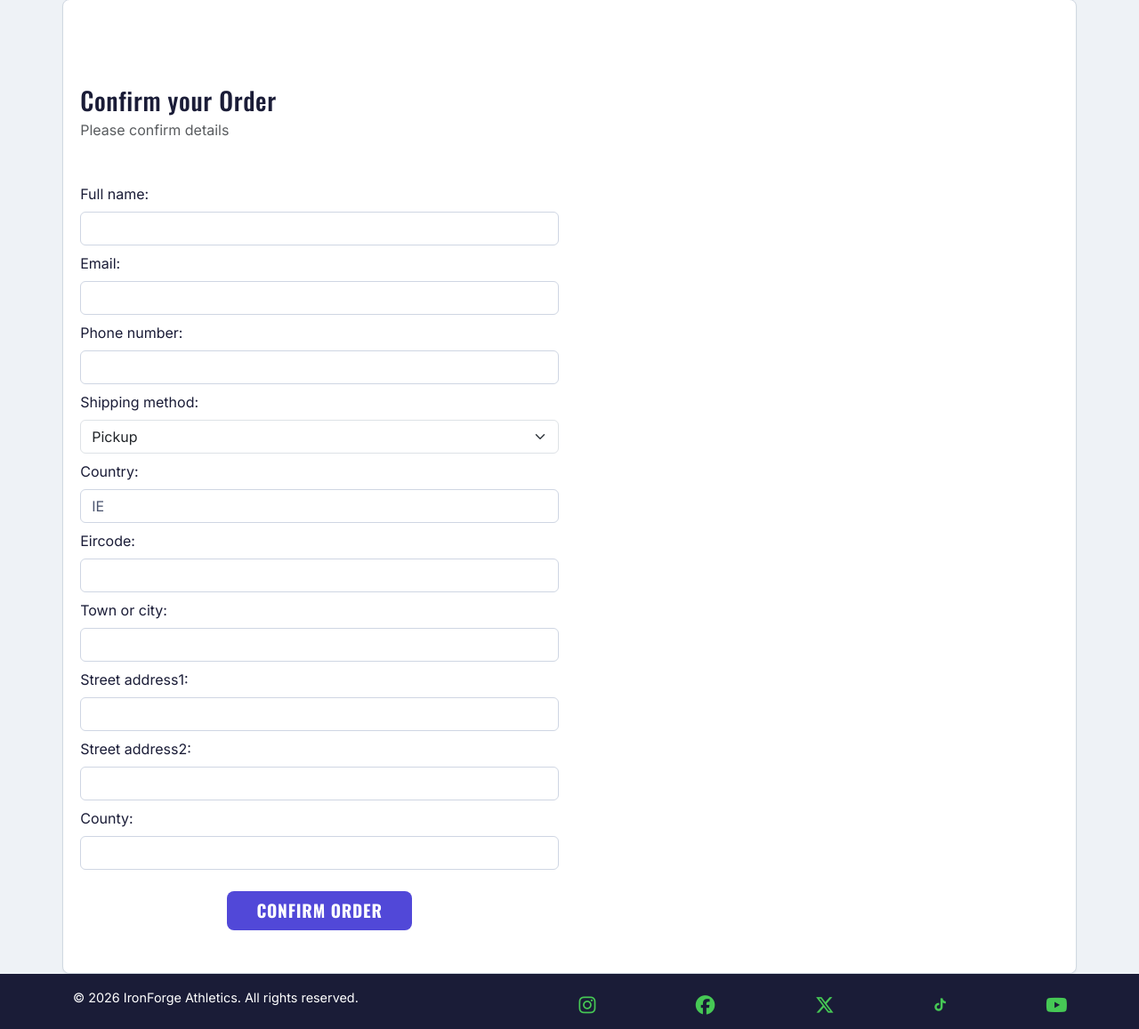
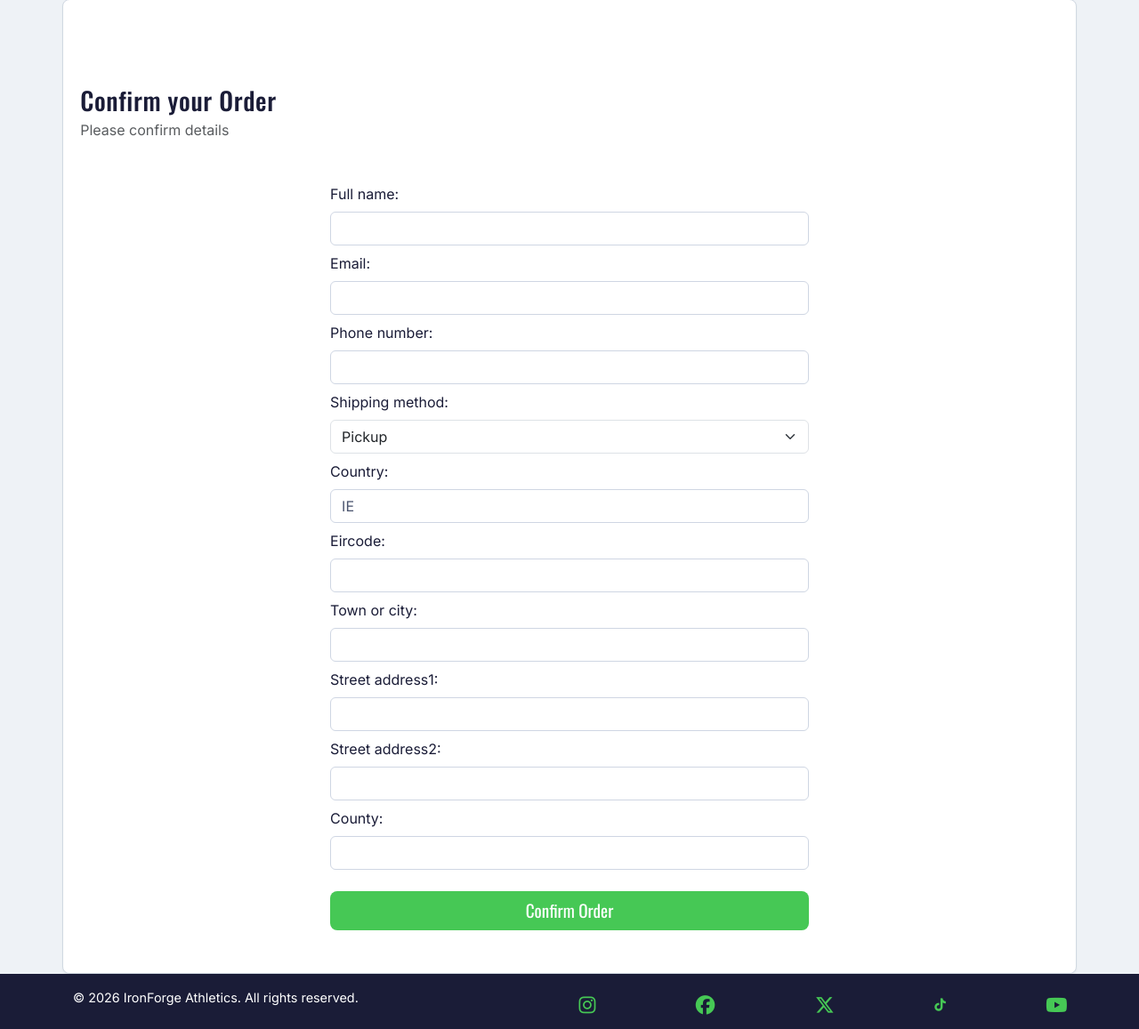
Before and after one commit to alancoomeynts-hub/ironforge-athletics, a Django app: page /shop/checkout/confirm_order/ in a window 1280 px wide. Shown: the part 166-1323 px from the top of the page at 89% size. Run offline with Django 5.2, Linux system fonts and the light colour scheme; the visitor is signed in with stand-in values (Sample User, id 1); some libraries are stand-ins or nearby versions.

Commit message:
Clean up Shop styling, add payments CSS

```diff
--- a/payment/templates/payment/process.html
+++ b/payment/templates/payment/process.html
@@ -1,7 +1,7 @@
 {% extends "base.html" %}
 {% load static %}
 {% block extra_css %}
-    <link rel="stylesheet" href="{% static 'css/shop.css' %}">
+    <link rel="stylesheet" href="{% static 'css/payments.css' %}">
 {% endblock %}
 {% block content %}
     <div class="content__wrapper container py-5">
--- a/shop/static/css/shop.css
+++ b/shop/static/css/shop.css
@@ -88,15 +88,3 @@
     color: #F5B942;
     text-shadow: 0 0 6px #F5B942;
 }
-
-.buy-btn{
-    max-width: 13rem;
-    background-color: #5148d8;
-    text-transform: uppercase;
-    letter-spacing: 0.05rem;
-    font-weight: 700;
-}
-
-.buy-btn:hover{
-    background-color: #453fd8;
-}
--- a/shop/templates/shop/confirm_order.html
+++ b/shop/templates/shop/confirm_order.html
@@ -4,13 +4,13 @@
     <link rel="stylesheet" href="{% static 'css/shop.css' %}">
 {% endblock %}
 {% block content %}
-    <div class="content__wrapper container py-5">
+    <div class="content__wrapper container align-items-center py-5">
         <div class="py-5">
             <h1 class="h3 mb-1">Confirm your Order</h1>
             <p class="text-muted mb-0">Please confirm details</p>
         </div>
-        <div class="row g-4">
-            <div class="col-12 col-md-6">
+        <div class="row  g-4 justify-content-center">
+            <div class="col-12 col-md-6 ">
                 <form id="confirm-order__form"
                       action="{% url 'shop:confirm_order' %}"
                       method="post"
@@ -18,7 +18,7 @@
                     {{ form }}
                     {% csrf_token %}
                     <div class="mt-auto d-flex flex-column align-items-center gap-2">
-                        <button type="submit" class="btn w-100 mt-3 cta-btn buy-btn">Confirm Order</button>
+                        <button type="submit" class="btn w-100 mt-3 cta-btn">Confirm Order</button>
                     </div>
                 </form>
             </div>
```
Also changed, not shown: payment/static/css/payments.css (added, +11 -0 lines).
